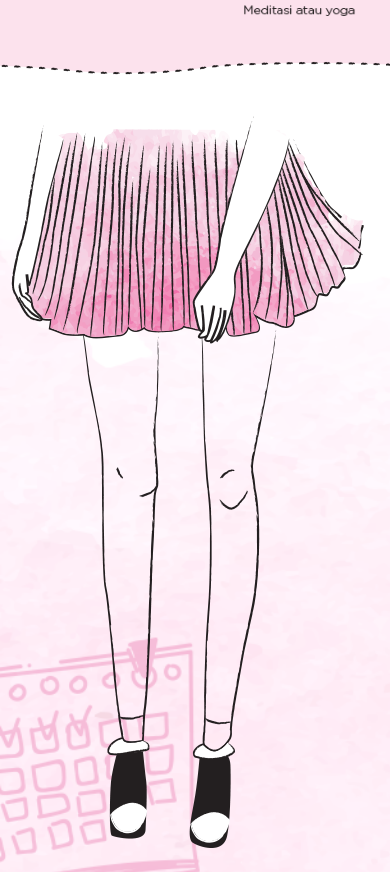
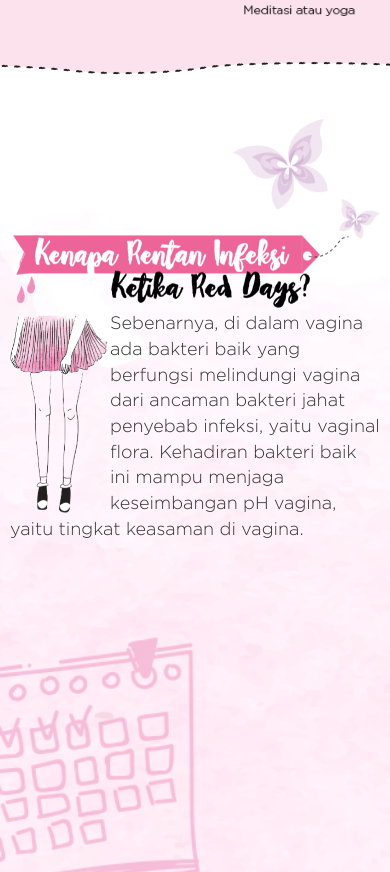
Before and after one commit to fauzanaachmd/betadine, a website: page index.html in a window 390 px wide. Shown: the part 6692-7564 px from the top of the page. Drawn offline with Linux system fonts and the light colour scheme.

Commit message:
section6 responsive updated

```diff
--- a/assets/sass/style.scss
+++ b/assets/sass/style.scss
@@ -325,6 +325,16 @@ a {
   background-size: cover;
   position: relative;
 
+  @media (max-width: 768px) {
+    .title-ribbon {
+      width: 100%;
+    }
+  }
+  @media (max-width: 400px) {
+    .rok-wanita-mobile {
+      width: 100px;
+    }
+  }
   &:before {
     content: '';
     background: url("../img/section6-top-line.png") repeat-x center;
@@ -542,6 +552,17 @@ footer {
 }
 /* END OF FOOTER STYLE */
 
+.hide768 {
+  @media(max-width:768px) {
+    display: none;
+  }
+}
+.show768 {
+  display: none;
+  @media(max-width:768px) {
+    display: inherit;
+  }
+}
 .hide600 {
   @media (max-width:600px) {
     display: none;
--- a/index.html
+++ b/index.html
@@ -122,11 +122,12 @@
     </section>
     <section class="section6">
         <div class="container">
-            <div class="col-sm-4">
+            <div class="col-sm-4 hide768">
                 <img class="rok-wanita animated fadeInLeft wow" src="assets/img/section6-rok-wanita.png" alt="rok wanita">
             </div>
             <div class="col-sm-8">
-                <img class="animated flip wow" src="assets/img/section6-title-ribbon.png" alt="Kenapa rentang infeksi ketika red days">
+                <img class="title-ribbon animated flip wow" src="assets/img/section6-title-ribbon.png" alt="Kenapa rentang infeksi ketika red days">
+                <img class="rok-wanita-mobile rok-wanita animated fadeInLeft wow show768" src="assets/img/section6-rok-wanita.png" alt="rok wanita" width="150px" style="float: left;">
                 <p class="animated fadeInRight wow">Sebenarnya, di dalam vagina ada bakteri baik yang berfungsi melindungi vagina dari ancaman bakteri jahat penyebab infeksi, yaitu vaginal flora. Kehadiran bakteri baik ini mampu menjaga keseimbangan pH vagina, yaitu tingkat keasaman di vagina.</p>
             </div>
         </div>
```
Also changed, not shown: assets/css/style.css, 1 other file.
